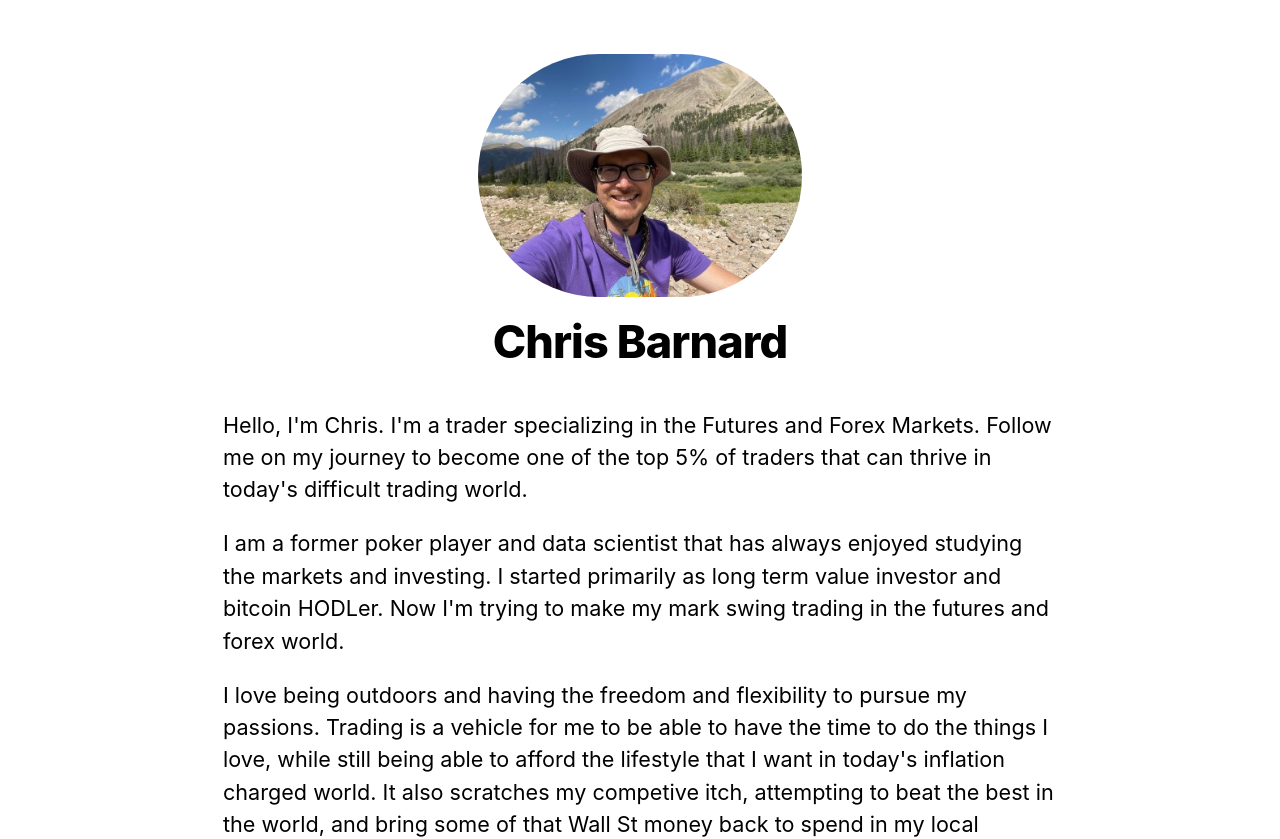
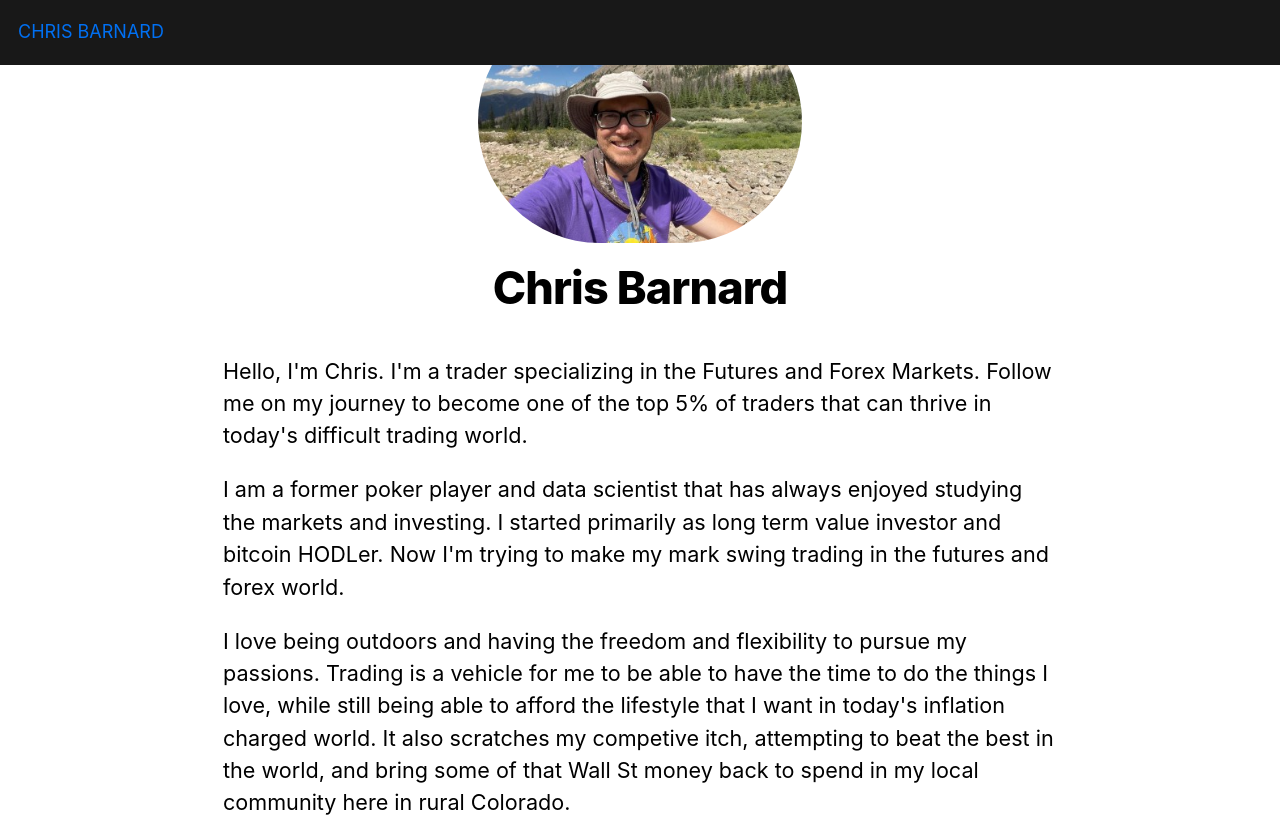
Before and after one commit to Chris-Barnard/nextjs-blog, a Next.js app: page / in a window 1280 px wide. Shown: the top 839 px of the page. Built offline with nearby package versions, Linux system fonts and the light colour scheme.

Commit message:
Begins work on a new layout with a navbar up top and the site title

```diff
--- a/components/layout.js
+++ b/components/layout.js
@@ -26,6 +26,11 @@ export default function Layout({ children, home }) {
         <meta name="twitter:card" content="summary_large_image" />
       </Head>
       <header className={styles.header}>
+        <div className={styles.navigationTop}>
+          <nav className={styles.mainNavigation} role='navigation'>
+            <Link href="/" className={styles.menuHome}>{name}</Link>
+          </nav>
+        </div>
         {home ? (
           <>
             <Image
--- a/components/layout.module.css
+++ b/components/layout.module.css
@@ -1,4 +1,11 @@
 .container {
+    max-height: 36rem;
+    padding: 0 1rem;
+    max-width: 870px;
+    margin: 0 auto 6rem;
+}
+
+.contentContainer {
     max-height: 36rem;
     padding: 0 1rem;
     max-width: 870px;
@@ -15,3 +22,26 @@
     margin: 3rem 0 0;
     padding-bottom: 2rem;
 }
+
+.navigationTop {
+  background: #181818;
+  font-size: 1rem;
+  position: fixed;
+  width: 100%;
+  z-index: 10;
+}
+
+.mainNavigation {
+  clear: both;
+  display: flex;
+  flex-wrap: wrap;
+  text-transform: uppercase;
+}
+
+.menuHome {
+  padding: 1rem;
+}
+
+.menuHome:hover {
+  text-decoration: none;
+}
```
